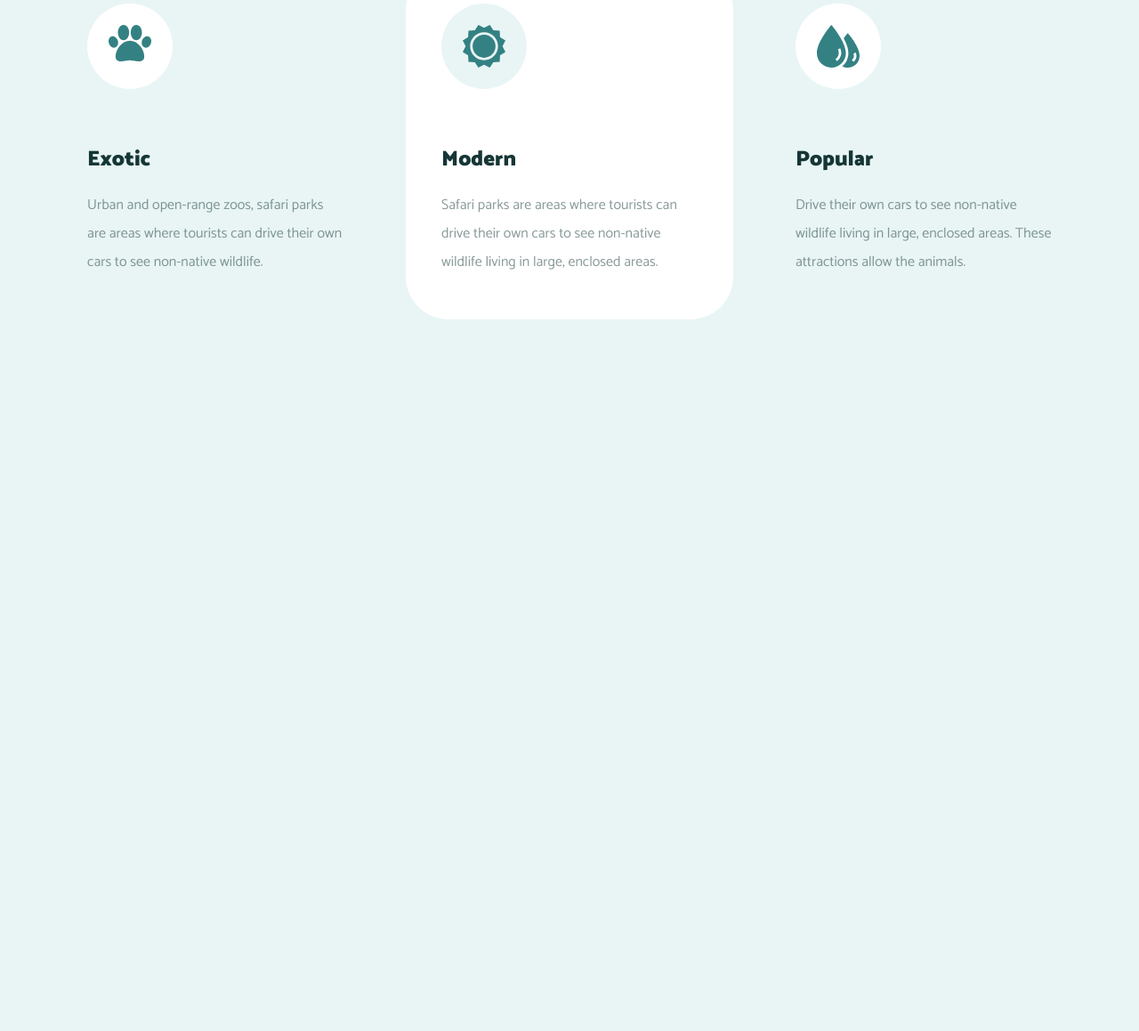
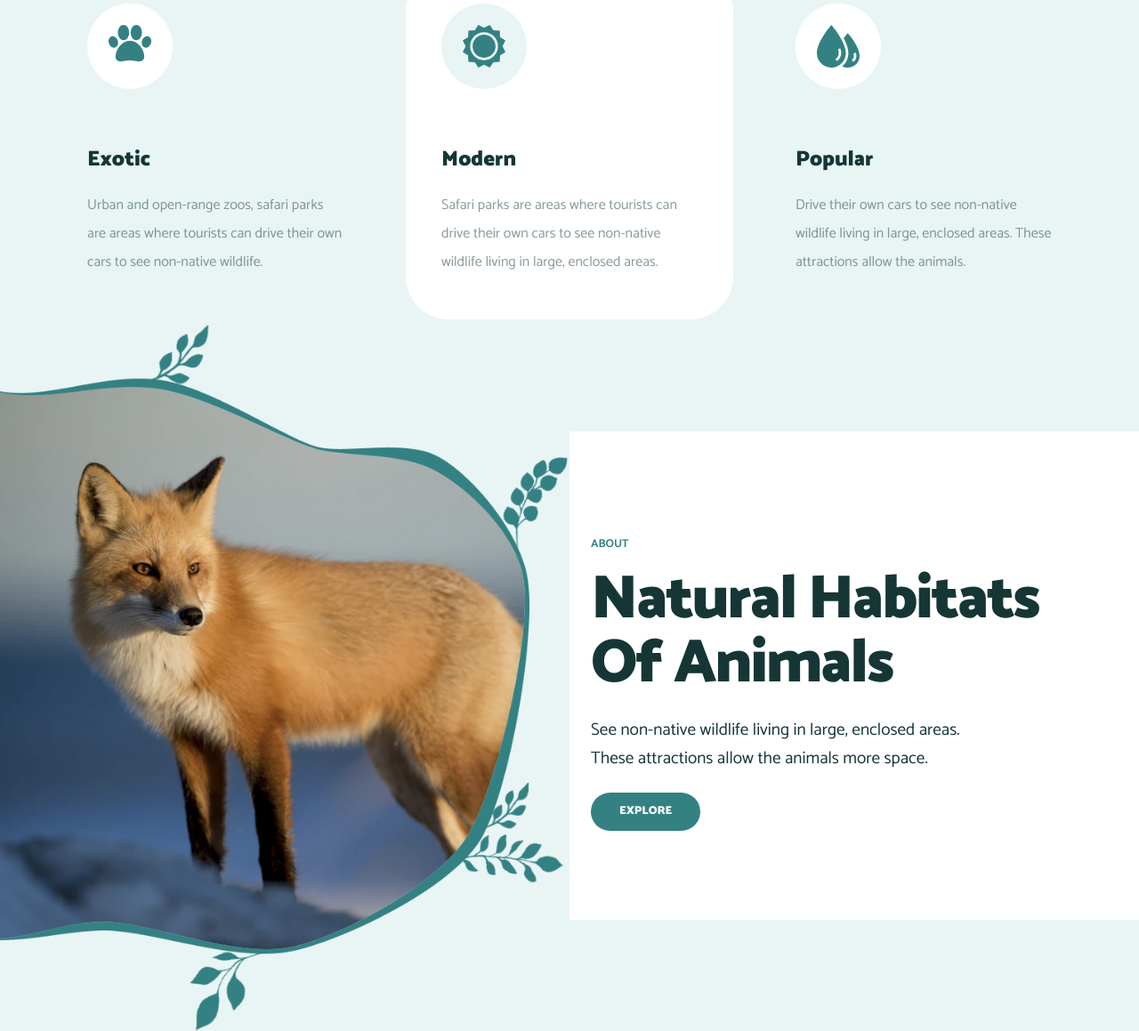
Before and after one commit to theafrodev/35Weeks70LandingPages, a plain HTML site: page 01-Zoo/index.html in a window 1280 px wide. Shown: the part 1019-2178 px from the top of the page at 89% size. Before the commit the page ends 1378 px from the top, so only its background shows below. Drawn offline with Linux system fonts and the light colour scheme.

Commit message:
about section setup

```diff
--- a/01-Zoo/index.html
+++ b/01-Zoo/index.html
@@ -104,6 +104,22 @@
         </div>
     </section>
 
+    <section class="about">
+        <div class="mobile-spacer"></div>
+
+        <div class="wrapper">
+            <div>
+                <h6 class="subheads">About</h6>
+
+                <h1 class="title">Natural Habitats <br/>Of Animals</h1>
+
+                <p class="big-body">See non-native wildlife living in large, enclosed areas. These attractions allow the animals more space.</p>
+
+                <button>Explore</button>
+            </div>
+        </div>
+    </section>
+
     <script src="scripts.js"></script>
 </body>
 </html>
--- a/01-Zoo/style.css
+++ b/01-Zoo/style.css
@@ -115,7 +115,7 @@ small, .text_small {font-size: 0.833rem;}
     padding: 2.5rem;
     padding-bottom: 3rem;
     border-radius: 48px;
-    width: 23rem;
+    flex: 0 1 23rem;
 }
 
 .card.active{
@@ -243,6 +243,39 @@ small, .text_small {font-size: 0.833rem;}
     padding-bottom: 3.88rem;
 }
 
+/* About */
+
+.about{
+    background-image: url("fox.png");
+    height: 100vh;
+    max-height: 1000px;
+    background-size: auto 100%;
+    background-repeat: no-repeat;
+    background-position: left 0;
+    display: flex;
+    align-items: center;
+}
+
+.about .wrapper{
+    padding-block: 100px;
+    background-color: #fff;
+}
+
+.about > div{
+    display: block;
+    margin-left: auto;
+    margin-right: 0;
+    max-width: 50%;
+}
+
+.mobile-spacer{
+    display: none;
+}
+
+.about p{
+    max-width: 40ch;
+}
+
 
 
 /* Mobile */
```
Also changed, not shown: 01-Zoo/fox.png (added).
